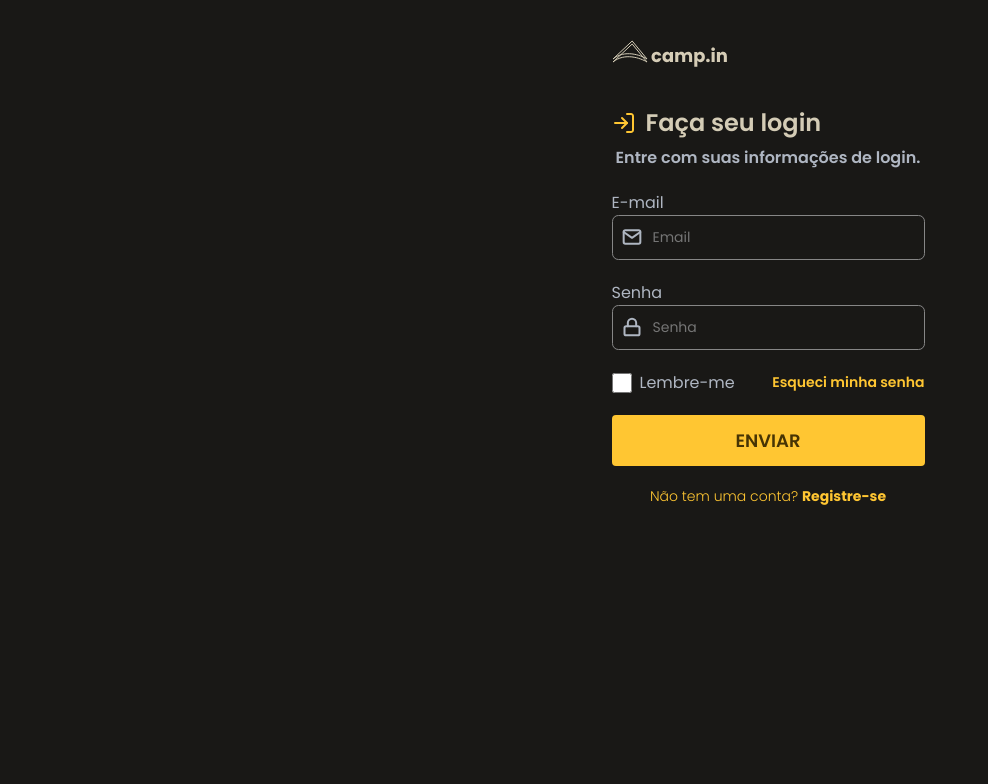
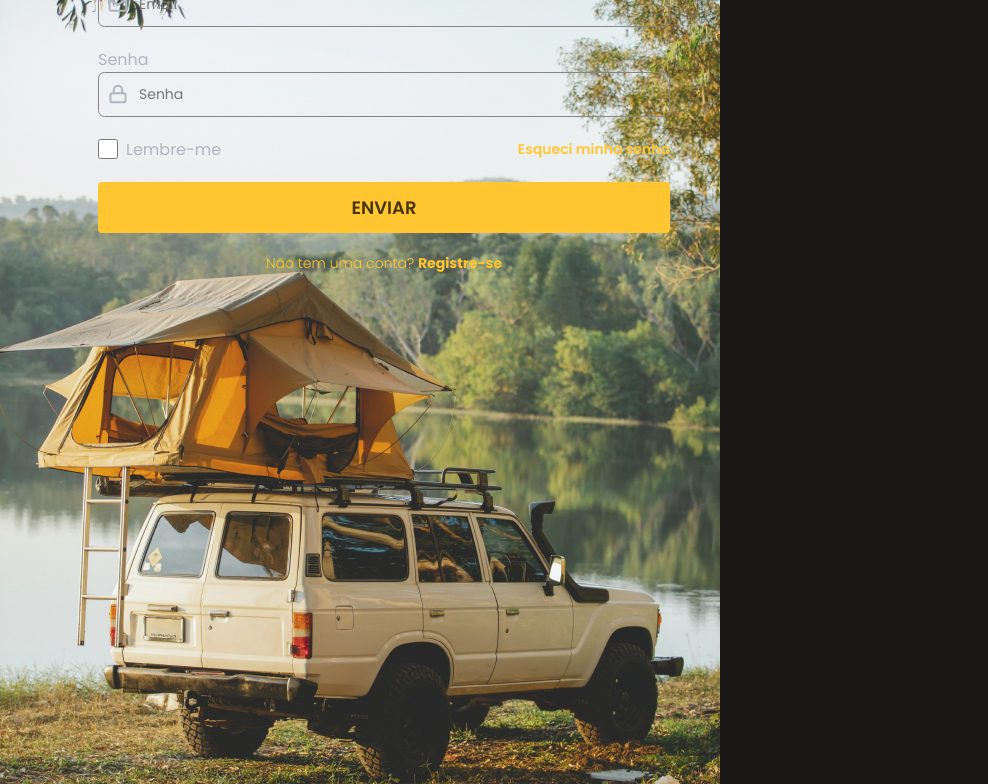
Before and after one commit to Player35Oficial/loginForm, a React (Vite) app: page / in a window 1536 px wide. Shown: the top 784 px of the page, without its empty margins (0-988 px from the left). Built offline with nearby package versions, Linux system fonts and the light colour scheme.

Commit message:
"responsividade"

```diff
--- a/src/App.css
+++ b/src/App.css
@@ -22,3 +22,9 @@
 .App {
   display: flex;
 }
+
+@media screen and (min-width: 768px) {
+  .App {
+    place-items: center;
+  }
+}
--- a/src/assets/components/Form/Styles.js
+++ b/src/assets/components/Form/Styles.js
@@ -53,7 +53,15 @@ export const Form = styled.form`
     transition: 0.2s;
   }
 
+  @media screen and (min-width: 768px) {
+    background-color: var(--form-background);
+    width: 572px;
+    height: 542px;
+    padding: 54px 120px;
+    border-radius: 4px;
 
+    place-content: center;
+  }
 `;
 
 export const Options = styled.div`
--- a/src/index.css
+++ b/src/index.css
@@ -6,3 +6,19 @@ body {
   height: 100vh;
   position: relative;
 }
+
+@media screen and (min-width: 1440px) {
+  body {
+    background-image: url("./assets/images/side-image.jpg");
+    background-repeat: no-repeat;
+    background-size: auto;
+    background-position: right;
+    transition: 0.2s;
+  }
+
+  Form {
+    position: relative;
+    left: -25vw;
+    transition: 0.2s;
+  }
+}
```
